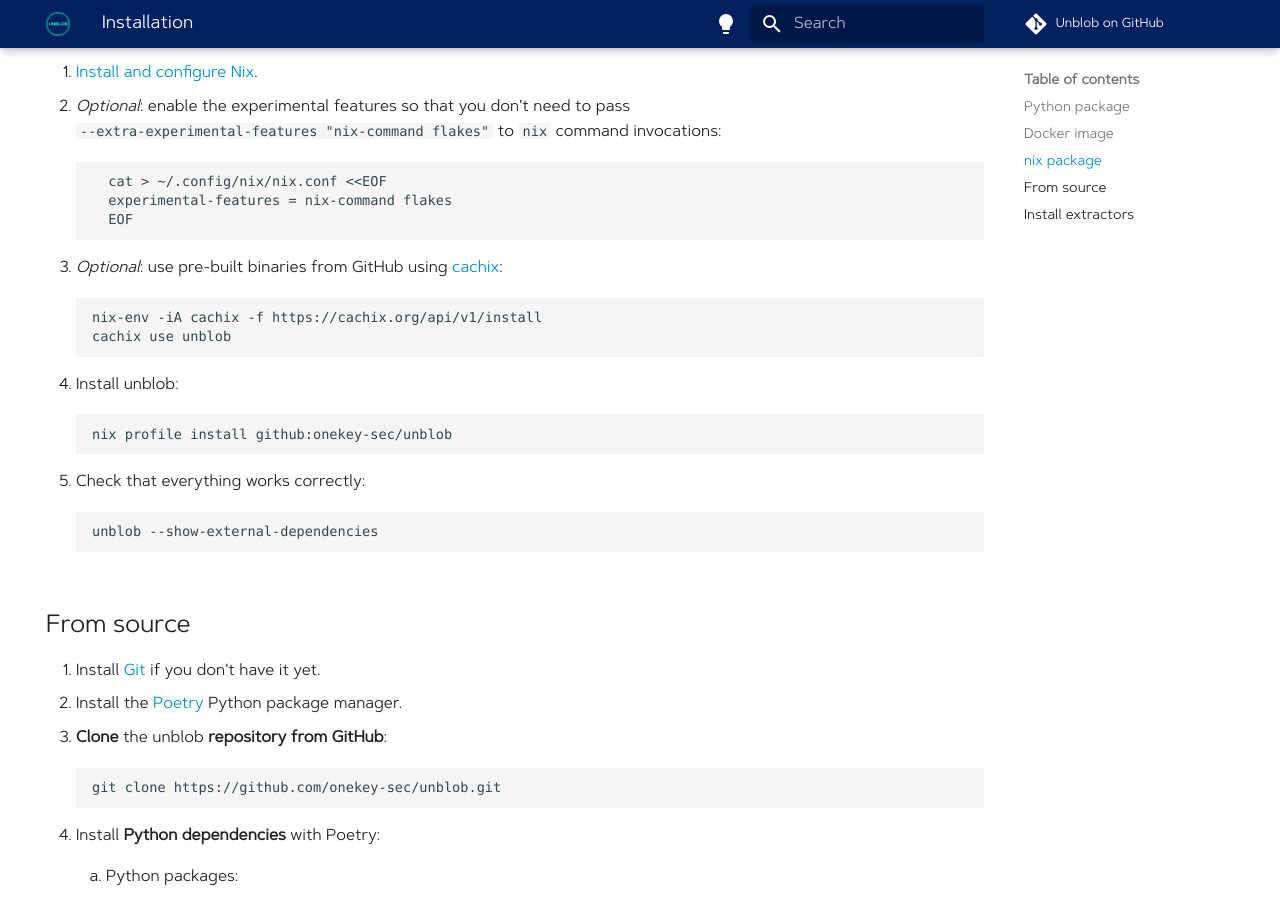
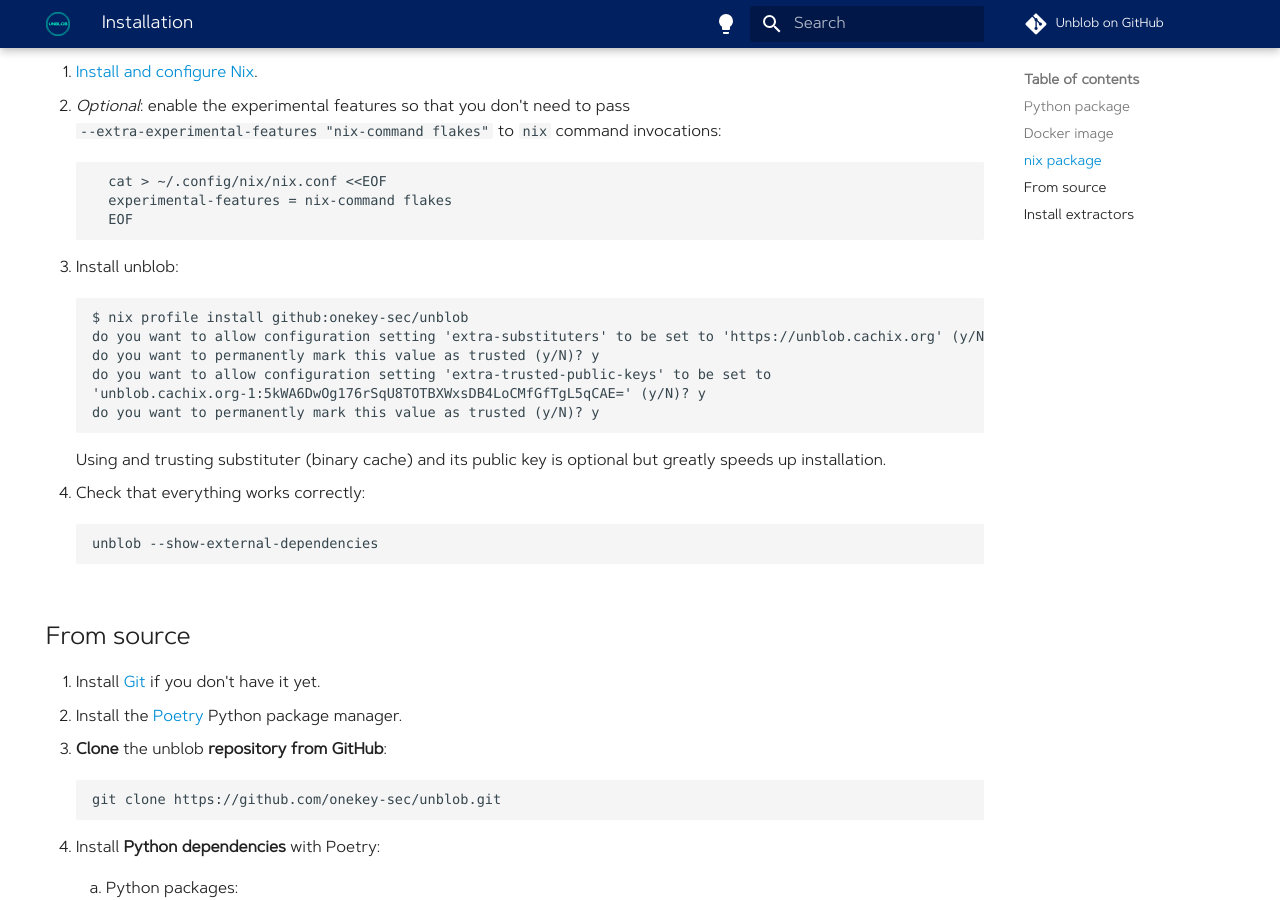
Before and after one commit to onekey-sec/unblob, an MkDocs documentation site: the page built from docs/installation.md, in a window 1280 px wide and 900 px high, scrolled down 1564 px. Built offline with MkDocs 1.6.1 and Material for MkDocs 9.7.7, drawn with Linux system fonts in a browser that asks for light colours; comment, search, counter and statistics services are not loaded.

Commit message:
nix: advertise binary cache for flake users
Cachix is no longer needed to be installed by users, because flakes
can now set binary caches.

```diff
--- a/docs/installation.md
+++ b/docs/installation.md
@@ -75,14 +75,16 @@
           experimental-features = nix-command flakes
           EOF
 
-1.  _Optional_: use pre-built binaries from GitHub using [cachix](https://app.cachix.org/cache/unblob):
-
-        nix-env -iA cachix -f https://cachix.org/api/v1/install
-        cachix use unblob
-
 1.  Install unblob:
 
-        nix profile install github:onekey-sec/unblob
+        $ nix profile install github:onekey-sec/unblob
+        do you want to allow configuration setting 'extra-substituters' to be set to 'https://unblob.cachix.org' (y/N)? y
+        do you want to permanently mark this value as trusted (y/N)? y
+        do you want to allow configuration setting 'extra-trusted-public-keys' to be set to
+        'unblob.cachix.org-1:5kWA6DwOg176rSqU8TOTBXWxsDB4LoCMfGfTgL5qCAE=' (y/N)? y
+        do you want to permanently mark this value as trusted (y/N)? y
+
+    Using and trusting substituter (binary cache) and its public key is optional but greatly speeds up installation.
 
 - Check that everything works correctly:
 
```
Also changed, not shown: 1 other file.
